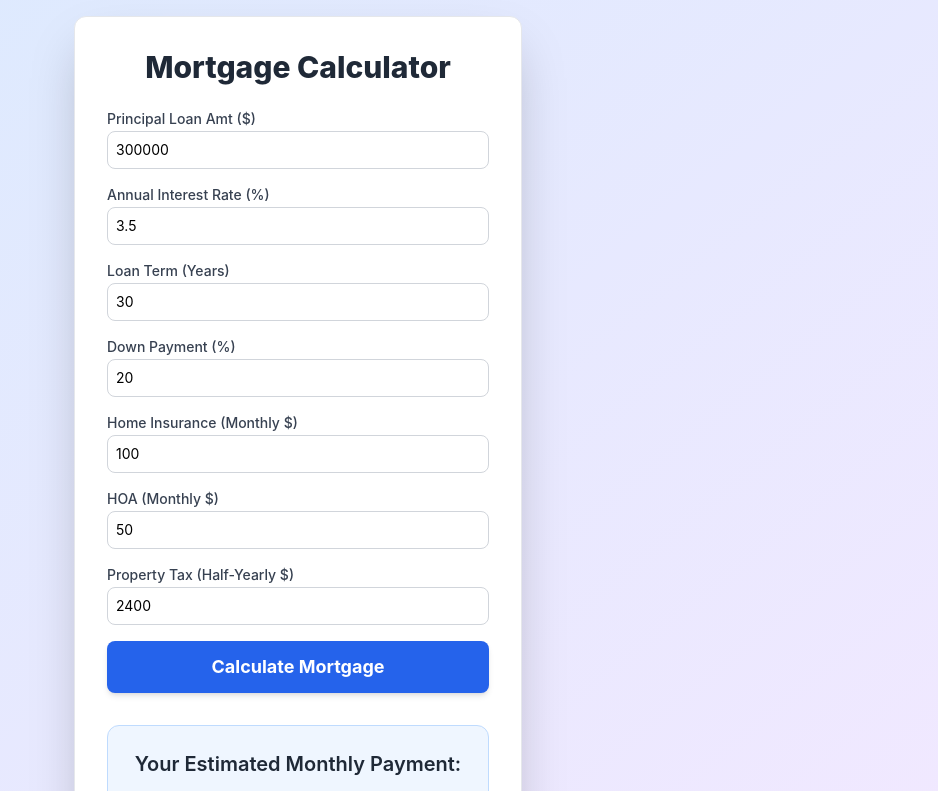
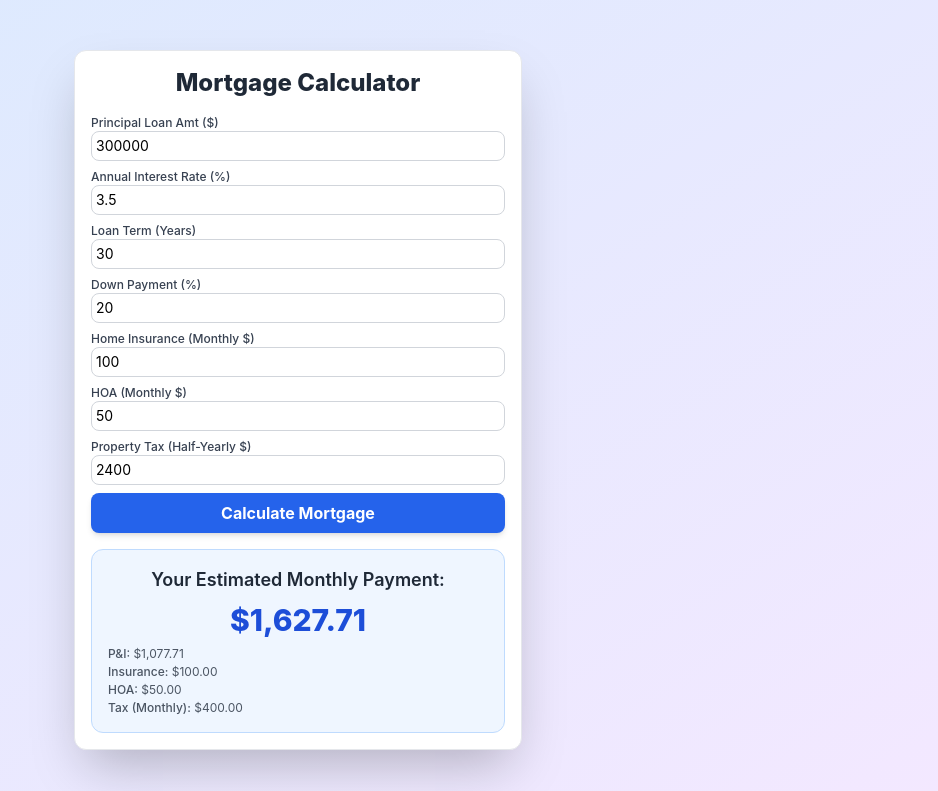
Before and after one commit to sgonuguntla/mortgage_calcualtor, a plain HTML site: page index.html in a window 1280 px wide. Both pictures are taken after a click on the button "Calculate Mortgage". Shown: the top 791 px of the page, without its empty margins (342-1280 px from the left). Drawn offline with nearby package versions, Linux system fonts and the light colour scheme.

Commit message:
Update index.html

```diff
--- a/index.html
+++ b/index.html
@@ -13,75 +13,87 @@
         /* Basic styling for focus states */
         input:focus {
             outline: none;
-            box-shadow: 0 0 0 3px rgba(66, 153, 225, 0.5); /* Blue focus ring */
+            box-shadow: 0 0 0 2px rgba(66, 153, 225, 0.5); /* Blue focus ring, slightly thinner */
         }
 
-        /* Adjust font size for very small screens if needed (optional) */
-        @media (max-width: 375px) { /* Targeting iPhone SE and similar small screens */
+        /* VERY aggressive font size reduction for super small screens (e.g., max-width 350px) */
+        @media (max-width: 350px) {
+            .text-xxs { /* Custom class for even smaller text */
+                font-size: 0.625rem; /* 10px */
+            }
+            .text-xs {
+                font-size: 0.6875rem; /* ~11px, slightly smaller than default 0.75rem */
+            }
             .text-sm {
-                font-size: 0.75rem; /* 12px */
+                font-size: 0.8125rem; /* ~13px */
+            }
+            .text-base {
+                font-size: 0.875rem; /* 14px */
+            }
+            .text-lg {
+                font-size: 1.0rem; /* 16px */
             }
             .text-xl {
                 font-size: 1.125rem; /* 18px */
             }
+            .text-2xl {
+                font-size: 1.25rem; /* 20px */
+            }
             .text-3xl {
                 font-size: 1.5rem; /* 24px */
-            }
-            .text-4xl {
-                font-size: 2rem; /* 32px */
             }
         }
     </style>
 </head>
-<body class="bg-gradient-to-br from-blue-100 to-purple-100 min-h-screen flex items-center justify-center p-2 sm:p-4">
-    <div class="bg-white p-4 sm:p-8 rounded-xl shadow-2xl w-full max-w-xs sm:max-w-md border border-gray-200">
-        <h1 class="text-2xl sm:text-3xl font-extrabold text-gray-800 mb-4 sm:mb-6 text-center">Mortgage Calculator</h1>
+<body class="bg-gradient-to-br from-blue-100 to-purple-100 min-h-screen flex items-center justify-center p-1 sm:p-2">
+    <div class="bg-white p-2 sm:p-4 rounded-xl shadow-2xl w-full max-w-xs sm:max-w-md border border-gray-200">
+        <h1 class="text-xl sm:text-2xl font-extrabold text-gray-800 mb-2 sm:mb-4 text-center">Mortgage Calculator</h1>
 
-        <div class="space-y-2 sm:space-y-4">
+        <div class="space-y-1 sm:space-y-2">
             <div>
-                <label for="principal" class="block text-xs sm:text-sm font-medium text-gray-700 mb-0.5">Principal Loan Amt ($)</label>
-                <input type="number" id="principal" value="300000" min="0" class="w-full p-2 border border-gray-300 rounded-lg focus:ring-blue-500 focus:border-blue-500 transition duration-150 ease-in-out text-sm">
+                <label for="principal" class="block text-xxs sm:text-xs font-medium text-gray-700 mb-0">Principal Loan Amt ($)</label>
+                <input type="number" id="principal" value="300000" min="0" class="w-full p-1 border border-gray-300 rounded-lg focus:ring-blue-500 focus:border-blue-500 transition duration-150 ease-in-out text-sm">
             </div>
 
             <div>
-                <label for="interestRate" class="block text-xs sm:text-sm font-medium text-gray-700 mb-0.5">Annual Interest Rate (%)</label>
-                <input type="number" id="interestRate" value="3.5" step="0.01" min="0" class="w-full p-2 border border-gray-300 rounded-lg focus:ring-blue-500 focus:border-blue-500 transition duration-150 ease-in-out text-sm">
+                <label for="interestRate" class="block text-xxs sm:text-xs font-medium text-gray-700 mb-0">Annual Interest Rate (%)</label>
+                <input type="number" id="interestRate" value="3.5" step="0.01" min="0" class="w-full p-1 border border-gray-300 rounded-lg focus:ring-blue-500 focus:border-blue-500 transition duration-150 ease-in-out text-sm">
             </div>
 
             <div>
-                <label for="loanTerm" class="block text-xs sm:text-sm font-medium text-gray-700 mb-0.5">Loan Term (Years)</label>
-                <input type="number" id="loanTerm" value="30" min="1" class="w-full p-2 border border-gray-300 rounded-lg focus:ring-blue-500 focus:border-blue-500 transition duration-150 ease-in-out text-sm">
+                <label for="loanTerm" class="block text-xxs sm:text-xs font-medium text-gray-700 mb-0">Loan Term (Years)</label>
+                <input type="number" id="loanTerm" value="30" min="1" class="w-full p-1 border border-gray-300 rounded-lg focus:ring-blue-500 focus:border-blue-500 transition duration-150 ease-in-out text-sm">
             </div>
 
             <div>
-                <label for="downPayment" class="block text-xs sm:text-sm font-medium text-gray-700 mb-0.5">Down Payment (%)</label>
-                <input type="number" id="downPayment" value="20" min="0" max="100" class="w-full p-2 border border-gray-300 rounded-lg focus:ring-blue-500 focus:border-blue-500 transition duration-150 ease-in-out text-sm">
+                <label for="downPayment" class="block text-xxs sm:text-xs font-medium text-gray-700 mb-0">Down Payment (%)</label>
+                <input type="number" id="downPayment" value="20" min="0" max="100" class="w-full p-1 border border-gray-300 rounded-lg focus:ring-blue-500 focus:border-blue-500 transition duration-150 ease-in-out text-sm">
             </div>
 
             <div>
-                <label for="homeInsurance" class="block text-xs sm:text-sm font-medium text-gray-700 mb-0.5">Home Insurance (Monthly $)</label>
-                <input type="number" id="homeInsurance" value="100" min="0" class="w-full p-2 border border-gray-300 rounded-lg focus:ring-blue-500 focus:border-blue-500 transition duration-150 ease-in-out text-sm">
+                <label for="homeInsurance" class="block text-xxs sm:text-xs font-medium text-gray-700 mb-0">Home Insurance (Monthly $)</label>
+                <input type="number" id="homeInsurance" value="100" min="0" class="w-full p-1 border border-gray-300 rounded-lg focus:ring-blue-500 focus:border-blue-500 transition duration-150 ease-in-out text-sm">
             </div>
 
             <div>
-                <label for="hoa" class="block text-xs sm:text-sm font-medium text-gray-700 mb-0.5">HOA (Monthly $)</label>
-                <input type="number" id="hoa" value="50" min="0" class="w-full p-2 border border-gray-300 rounded-lg focus:ring-blue-500 focus:border-blue-500 transition duration-150 ease-in-out text-sm">
+                <label for="hoa" class="block text-xxs sm:text-xs font-medium text-gray-700 mb-0">HOA (Monthly $)</label>
+                <input type="number" id="hoa" value="50" min="0" class="w-full p-1 border border-gray-300 rounded-lg focus:ring-blue-500 focus:border-blue-500 transition duration-150 ease-in-out text-sm">
             </div>
 
             <div>
-                <label for="propertyTax" class="block text-xs sm:text-sm font-medium text-gray-700 mb-0.5">Property Tax (Half-Yearly $)</label>
-                <input type="number" id="propertyTax" value="2400" min="0" class="w-full p-2 border border-gray-300 rounded-lg focus:ring-blue-500 focus:border-blue-500 transition duration-150 ease-in-out text-sm">
+                <label for="propertyTax" class="block text-xxs sm:text-xs font-medium text-gray-700 mb-0">Property Tax (Half-Yearly $)</label>
+                <input type="number" id="propertyTax" value="2400" min="0" class="w-full p-1 border border-gray-300 rounded-lg focus:ring-blue-500 focus:border-blue-500 transition duration-150 ease-in-out text-sm">
             </div>
 
-            <button id="calculateBtn" class="w-full bg-blue-600 hover:bg-blue-700 text-white font-bold py-2 sm:py-3 px-4 rounded-lg shadow-md transition duration-300 ease-in-out transform hover:scale-105 text-base sm:text-lg">
+            <button id="calculateBtn" class="w-full bg-blue-600 hover:bg-blue-700 text-white font-bold py-1 sm:py-2 px-3 rounded-lg shadow-md transition duration-300 ease-in-out transform hover:scale-105 text-sm sm:text-base">
                 Calculate Mortgage
             </button>
         </div>
 
-        <div id="results" class="mt-4 sm:mt-8 p-4 sm:p-6 bg-blue-50 rounded-xl border border-blue-200 hidden">
-            <h2 class="text-lg sm:text-xl font-semibold text-gray-800 mb-2 sm:mb-4 text-center">Your Estimated Monthly Payment:</h2>
-            <p class="text-3xl sm:text-4xl font-extrabold text-blue-700 text-center mb-2 sm:mb-4" id="monthlyPaymentResult">$0.00</p>
-            <div class="text-xs sm:text-sm text-gray-600 space-y-1 sm:space-y-2">
+        <div id="results" class="mt-2 sm:mt-4 p-2 sm:p-4 bg-blue-50 rounded-xl border border-blue-200 hidden">
+            <h2 class="text-base sm:text-lg font-semibold text-gray-800 mb-1 sm:mb-2 text-center">Your Estimated Monthly Payment:</h2>
+            <p class="text-2xl sm:text-3xl font-extrabold text-blue-700 text-center mb-1 sm:mb-2" id="monthlyPaymentResult">$0.00</p>
+            <div class="text-xxs sm:text-xs text-gray-600 space-y-0.5">
                 <p><span class="font-medium">P&I:</span> <span id="pAndIResult"></span></p>
                 <p><span class="font-medium">Insurance:</span> <span id="insuranceResult"></span></p>
                 <p><span class="font-medium">HOA:</span> <span id="hoaResult"></span></p>
@@ -89,7 +101,7 @@
             </div>
         </div>
 
-        <div id="errorMessage" class="mt-2 sm:mt-4 p-3 sm:p-4 bg-red-100 text-red-700 rounded-lg hidden text-sm">
+        <div id="errorMessage" class="mt-2 sm:mt-4 p-2 sm:p-3 bg-red-100 text-red-700 rounded-lg hidden text-xs">
             Please fill in all fields with valid positive numbers.
         </div>
     </div>
```
